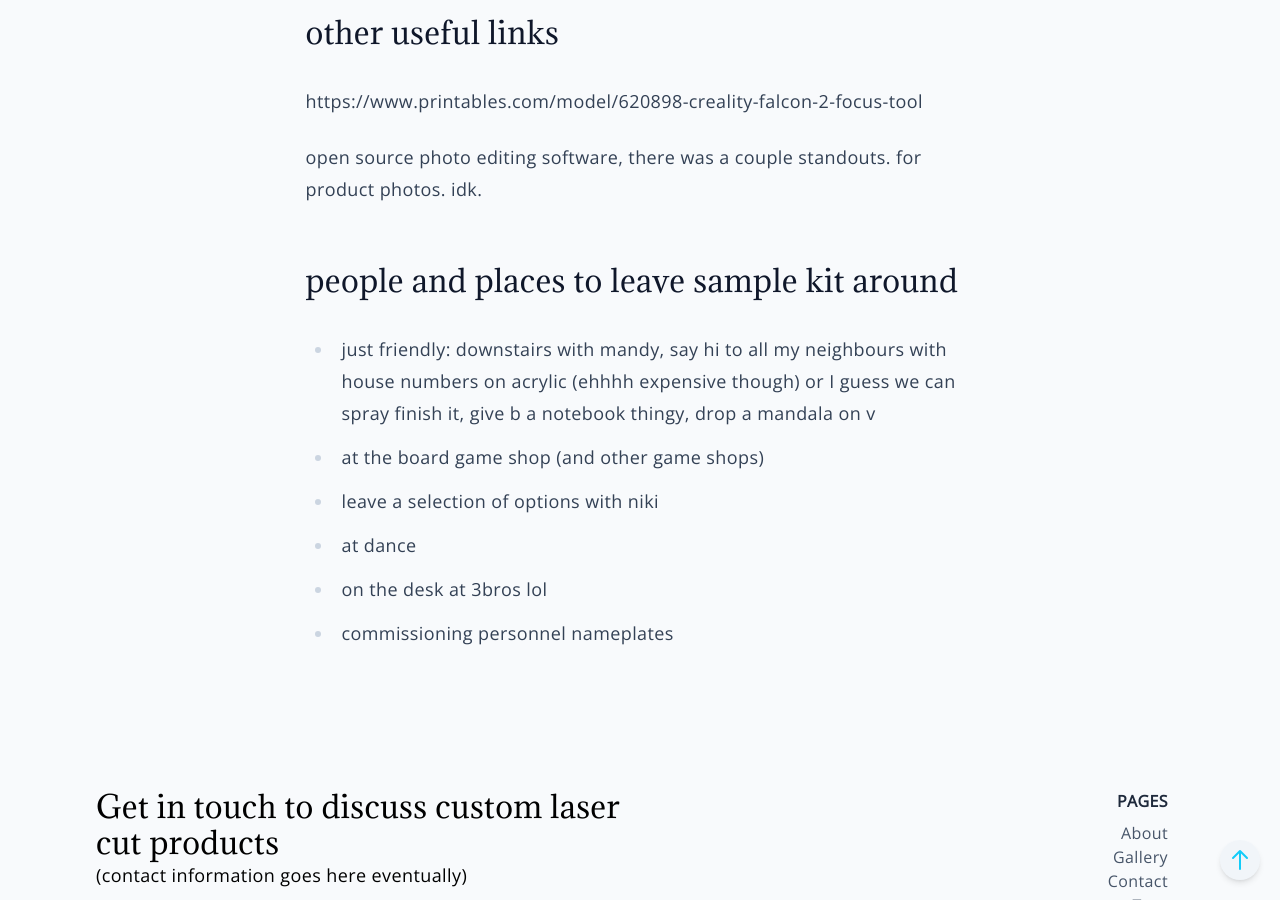
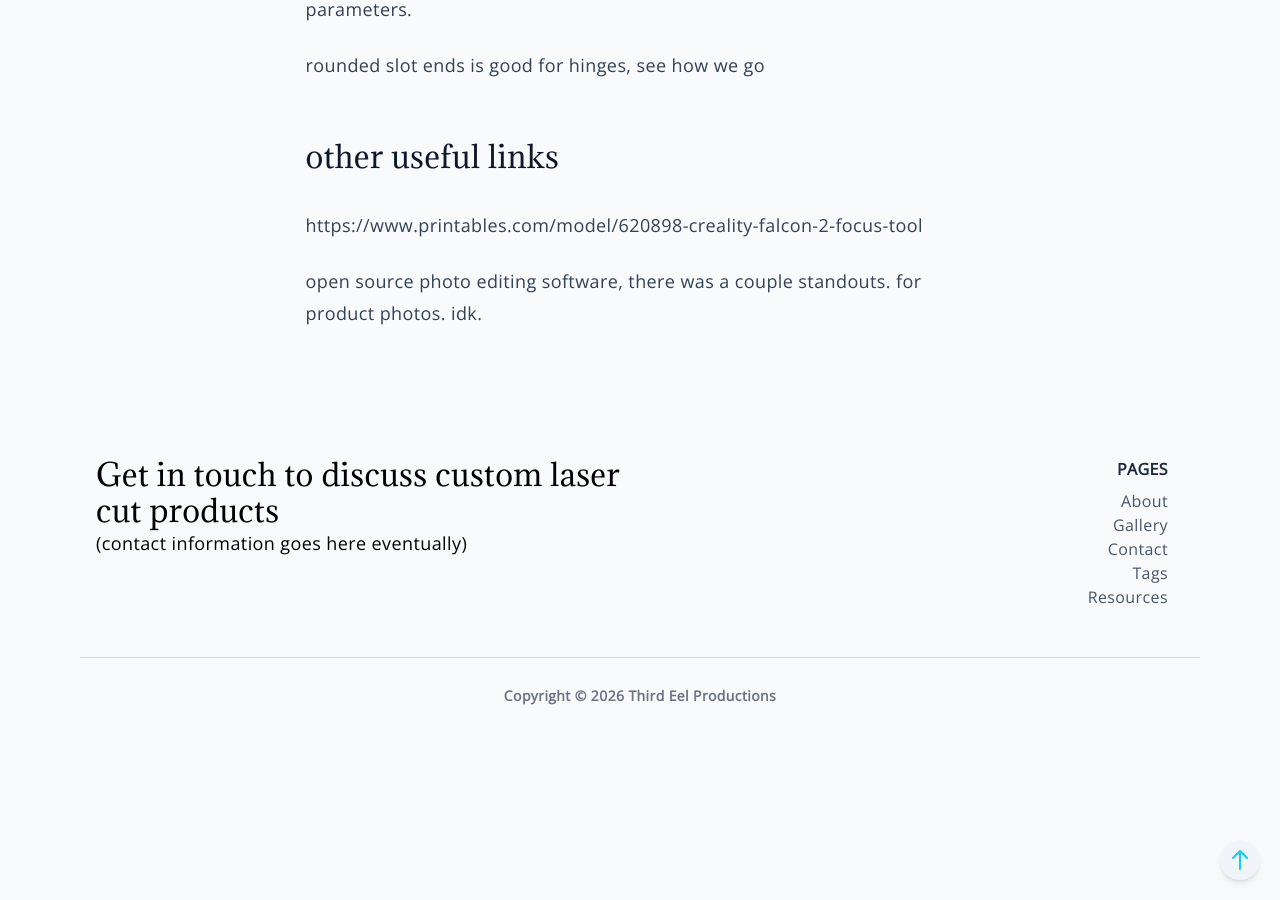
Before and after one commit to paper-engineer/laser-gallery, a Jekyll site: the page built from docs/_pages/resources.md, in a window 1280 px wide and 900 px high, scrolled down 3311 px. Built offline with Jekyll 4.4.1, drawn with Linux system fonts in a browser that asks for light colours; after the commit the page ends 4045 px from its top, so only the background shows below that; some of the changed text lies outside the part shown.

Commit message:
Update resources.md

```diff
--- a/docs/_pages/resources.md
+++ b/docs/_pages/resources.md
@@ -85,12 +89,3 @@ rounded slot ends is good for hinges, see how we go
 https://www.printables.com/model/620898-creality-falcon-2-focus-tool
 
 open source photo editing software, there was a couple standouts. for product photos. idk.
-
-## people and places to leave sample kit around
-
-- just friendly: downstairs with mandy, say hi to all my neighbours with house numbers on acrylic (ehhhh expensive though) or I guess we can spray finish it, give b a notebook thingy, drop a mandala on v
-- at the board game shop (and other game shops)
-- leave a selection of options with niki
-- at dance
-- on the desk at 3bros lol
-- commissioning personnel nameplates
```
Also changed, not shown: other parts of docs/_pages/resources.md (+4 -0 lines).
